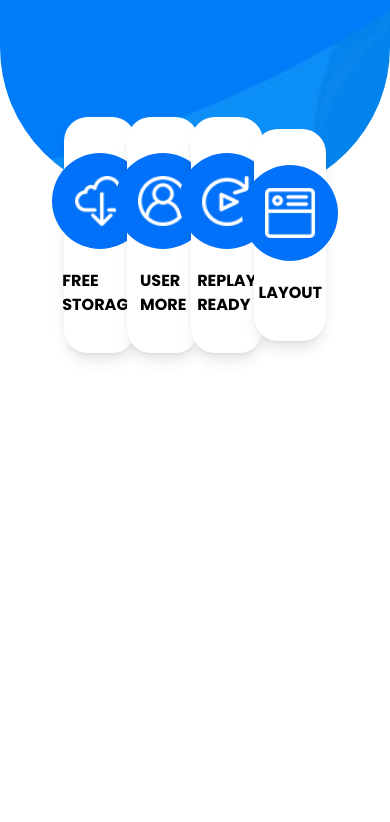
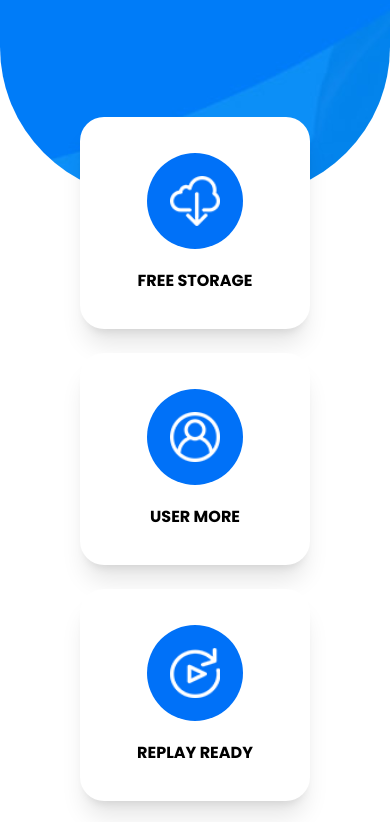
Before and after one commit to kazimorwan498/LUGX_Gaming_Website, a website: page index.html in a window 390 px wide. Shown: the part 1173-1995 px from the top of the page. Before the commit the page ends 1606 px from the top, so only its background shows below. Drawn offline with Linux system fonts and the light colour scheme.

Commit message:
customize feature section

```diff
--- a/index.html
+++ b/index.html
@@ -134,10 +134,10 @@
 
         <!-- Feature Section -->
         <section
-            class="grid grid-cols-4 justify-items-center items-center px-20 gap-6 relative -top-20 feature"
+            class="grid sm:grid-cols-2 lg:grid-cols-4 justify-items-center items-center px-20 gap-6 relative -top-20 feature"
         >
             <a
-                class="flex flex-col items-center gap-5 p-9 w-full bg-white rounded-3xl shadow-lg"
+                class="flex flex-col items-center gap-5 p-9 w-full bg-white rounded-3xl shadow-xl"
                 href="#"
             >
                 <div
@@ -153,7 +153,7 @@
                 <span class="font-bold uppercase">Free Storage</span>
             </a>
             <a
-                class="flex flex-col items-center gap-5 p-9 w-full bg-white rounded-3xl shadow-lg"
+                class="flex flex-col items-center gap-5 p-9 w-full bg-white rounded-3xl shadow-xl"
                 href="#"
             >
                 <div
@@ -169,7 +169,7 @@
                 <span class="font-bold uppercase">User More</span>
             </a>
             <a
-                class="flex flex-col items-center gap-5 p-9 w-full bg-white rounded-3xl shadow-lg"
+                class="flex flex-col items-center gap-5 p-9 w-full bg-white rounded-3xl shadow-xl"
                 href="#"
             >
                 <div
@@ -185,7 +185,7 @@
                 <span class="font-bold uppercase">Replay Ready</span>
             </a>
             <a
-                class="flex flex-col items-center gap-5 p-9 w-full bg-white rounded-3xl shadow-lg"
+                class="flex flex-col items-center gap-5 p-9 w-full bg-white rounded-3xl shadow-xl"
                 href="#"
             >
                 <div
--- a/src/input.css
+++ b/src/input.css
@@ -1,8 +1,8 @@
+@import url("https://fonts.googleapis.com/css2?family=Poppins:ital,wght@0,100;0,200;0,300;0,400;0,500;0,600;0,700;0,800;0,900;1,100;1,200;1,300;1,400;1,500;1,600;1,700;1,800;1,900&display=swap");
+
 @tailwind base;
 @tailwind components;
 @tailwind utilities;
-
-@import url("https://fonts.googleapis.com/css2?family=Poppins:ital,wght@0,100;0,200;0,300;0,400;0,500;0,600;0,700;0,800;0,900;1,100;1,200;1,300;1,400;1,500;1,600;1,700;1,800;1,900&display=swap");
 
 * {
     margin: 0;
```
Also changed, not shown: src/output.css.
